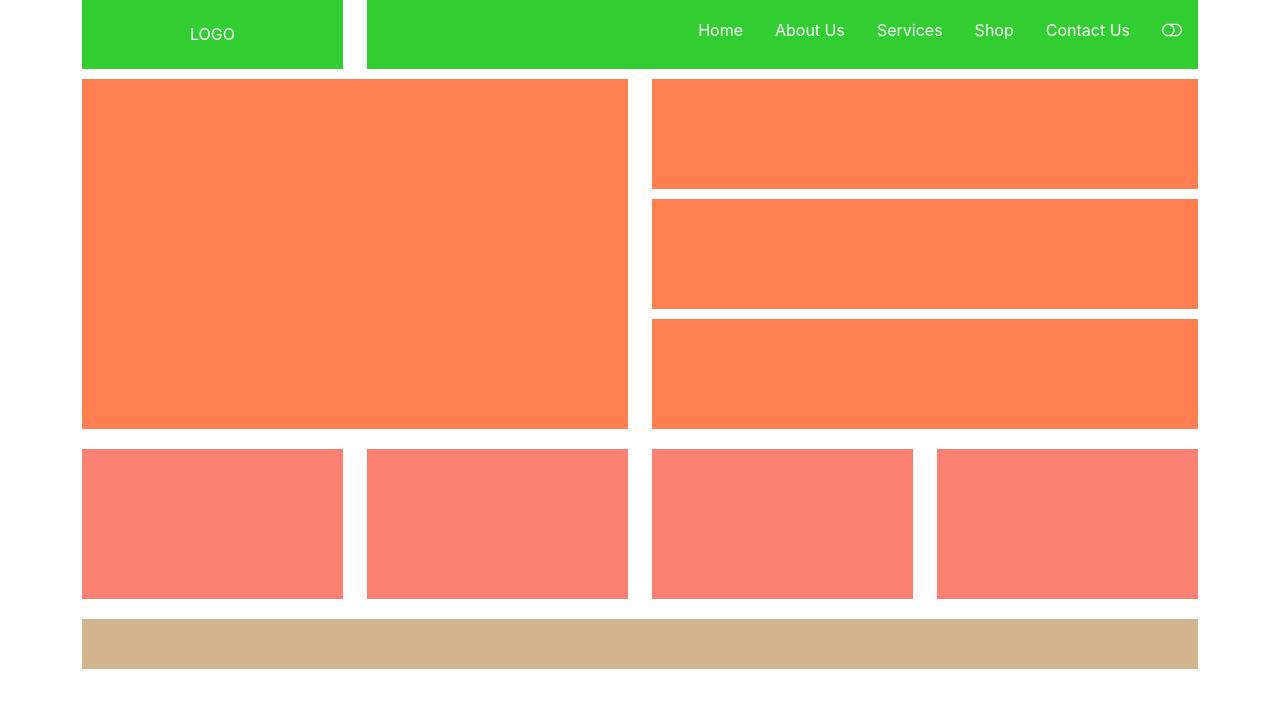
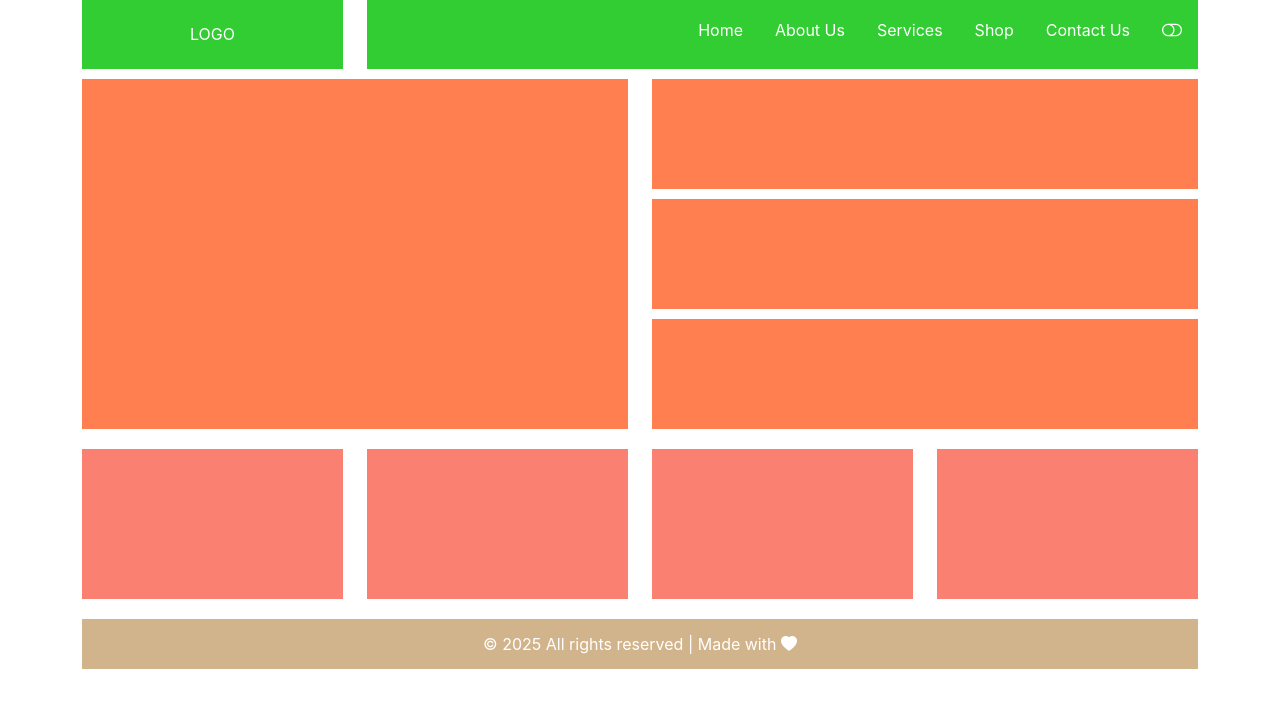
Before and after one commit to SubratBarik/crud-app, a React (Create React App) app: page / in a window 1280 px wide. Shown: the top 708 px of the page. Built offline with nearby package versions, Linux system fonts and the light colour scheme.

Commit message:
bootstrap icons added

```diff
--- a/src/components/Footer.js
+++ b/src/components/Footer.js
@@ -7,7 +7,10 @@ function Footer() {
 				<div className="container">
 					<div className="row">
 						<div className="col-md-12">
-							<div style={{ height: '50px', background: 'tan' }}></div>
+							<div style={{ height: '50px', background: 'tan' }}>
+								<p className="text-center" style={{ paddingTop: '15px', color: 'white', lineHeight: '20px' }}>
+									&copy; {new Date().getFullYear()} All rights reserved | Made with <i className="bi bi-heart-fill"></i></p>
+							</div>
 						</div>
 					</div>
 				</div>
--- a/src/components/Header.js
+++ b/src/components/Header.js
@@ -41,7 +41,7 @@ function Header() {
 												<Link className="nav-link" to="/contact-us" style={{ color: 'white', textDecoration: 'none', lineHeight: '45px' }}>Contact Us</Link>
 											</li>
 											<li className="nav-item mx-3" style={{ lineHeight: '60px', color: 'white', textDecoration: 'none', fontSize: '20px', cursor: 'pointer', fontWeight: 'bold' }}>
-												<i className={isActive ? 'bi bi-toggle-on active1' : 'bi bi-toggle-off'} onClick={themeChange}></i>
+												<i className={isActive ? 'bi bi-toggle-on' : 'bi bi-toggle-off'} onClick={themeChange}></i>
 											</li>
 										</ul>
 									</div>
```
